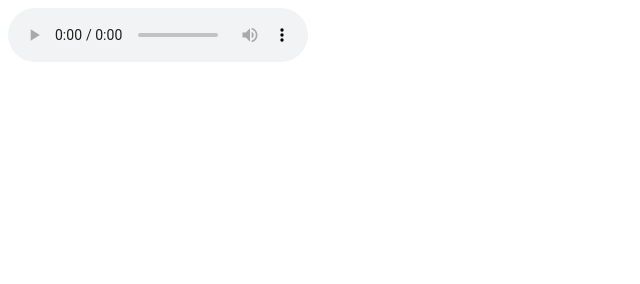
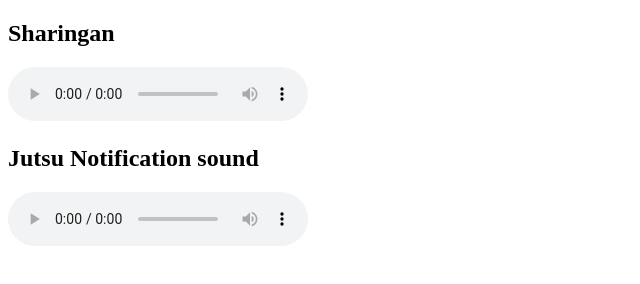
Before and after one commit to Notse/audio-files, a plain HTML site: page index.html in a window 1280 px wide. Shown: the whole page, without its empty margins (0-640 px from the left). Drawn offline with Linux system fonts and the light colour scheme.

Commit message:
added sond

```diff
--- a/index.html
+++ b/index.html
@@ -7,8 +7,13 @@
     <title>Audio | Notse</title>
   </head>
   <body>
+    <h2>Sharingan</h2>
     <audio controls autoplay>
       <source src="sounds/sharingan.mp3" type="audio/mpeg" />
     </audio>
+    <h2>Jutsu Notification sound</h2>
+    <audio controls autoplay>
+      <source src="sounds/notification-justu.mp3" type="audio/mpeg" />
+    </audio>
   </body>
 </html>
```
Also changed, not shown: icons/touch-icon.png.png (added), 1 other file.
